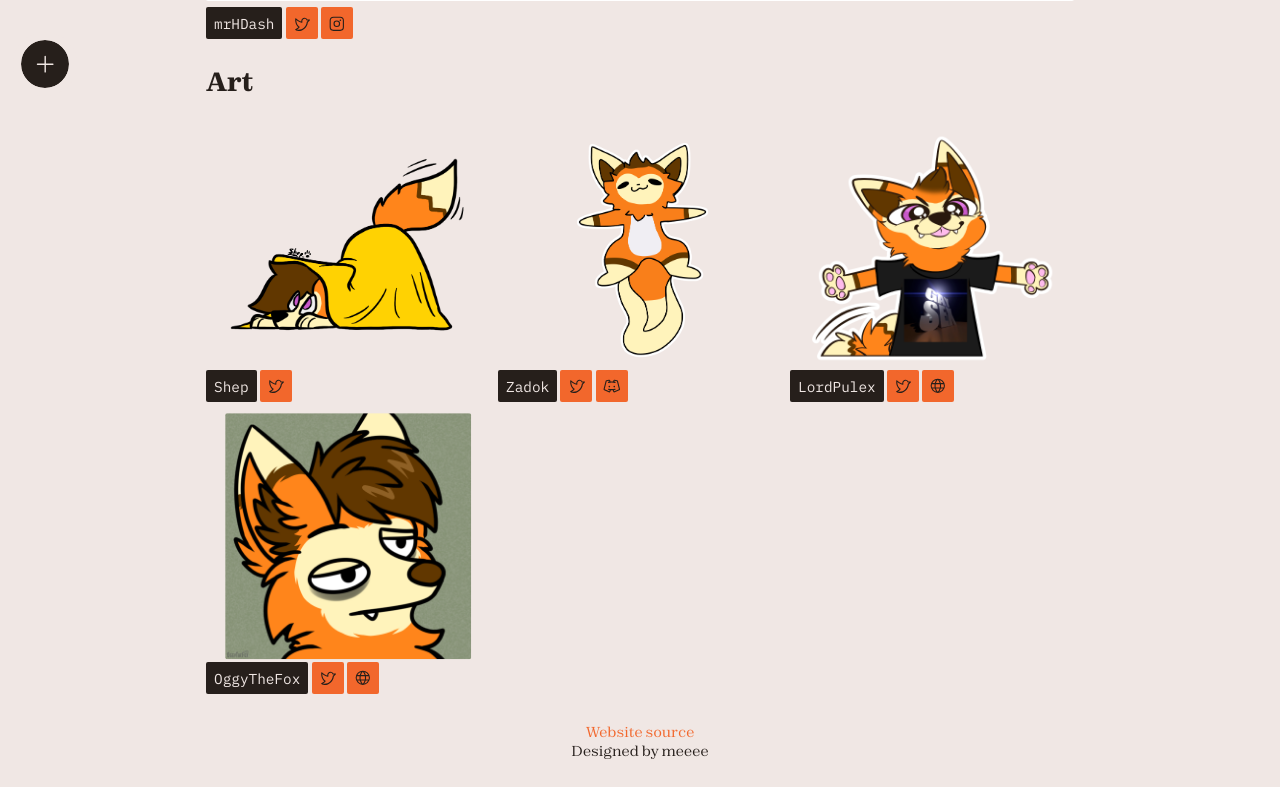
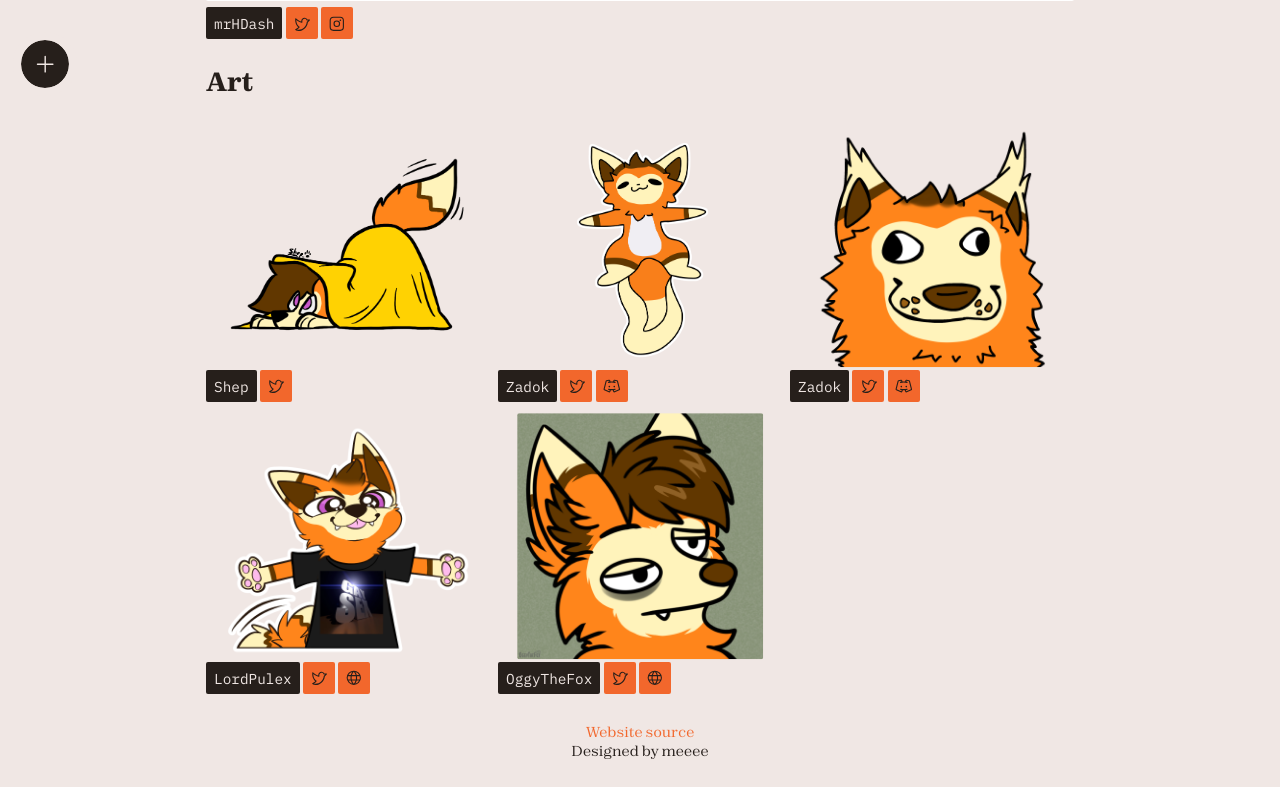
Before and after one commit to Fluffy-Bean/Fluffys-website, a Django app: page /refsheet/ in a window 1280 px wide. Shown: the part 691-1478 px from the top of the page. Run offline with Django 4.2, Linux system fonts and the light colour scheme; style sheets or scripts are compiled from the project's sources; some libraries are stand-ins or nearby versions.

Commit message:
Add cross-eye gift art

```diff
--- a/templates/views/refsheet.html
+++ b/templates/views/refsheet.html
@@ -35,6 +35,23 @@
 
         <div class="art">
             <span><img src="{% static 'images/taidum.png' %}" alt="FluffyBean"></span>
+            <div class="button-array">
+                <p>Zadok</p>
+                <a href="https://twitter.com/Zadoktater">
+                    <svg xmlns="http://www.w3.org/2000/svg" width="24" height="24" fill="currentColor" viewBox="0 0 256 256">
+                        <path d="M247.39,68.94A8,8,0,0,0,240,64H209.57A48.66,48.66,0,0,0,168.1,40a46.91,46.91,0,0,0-33.75,13.7A47.9,47.9,0,0,0,120,88v6.09C79.74,83.47,46.81,50.72,46.46,50.37a8,8,0,0,0-13.65,4.92c-4.31,47.79,9.57,79.77,22,98.18a110.93,110.93,0,0,0,21.88,24.2c-15.23,17.53-39.21,26.74-39.47,26.84a8,8,0,0,0-3.85,11.93c.75,1.12,3.75,5.05,11.08,8.72C53.51,229.7,65.48,232,80,232c70.67,0,129.72-54.42,135.75-124.44l29.91-29.9A8,8,0,0,0,247.39,68.94Zm-45,29.41a8,8,0,0,0-2.32,5.14C196,166.58,143.28,216,80,216c-10.56,0-18-1.4-23.22-3.08,11.51-6.25,27.56-17,37.88-32.48A8,8,0,0,0,92,169.08c-.47-.27-43.91-26.34-44-96,16,13,45.25,33.17,78.67,38.79A8,8,0,0,0,136,104V88a32,32,0,0,1,9.6-22.92A30.94,30.94,0,0,1,167.9,56c12.66.16,24.49,7.88,29.44,19.21A8,8,0,0,0,204.67,80h16Z"></path>
+                    </svg>
+                </a>
+                <button onclick="navigator.clipboard.writeText('zadoknchip'); return;">
+                    <svg xmlns="http://www.w3.org/2000/svg" width="24" height="24" fill="currentColor" viewBox="0 0 256 256">
+                        <path d="M104,140a12,12,0,1,1-12-12A12,12,0,0,1,104,140Zm60-12a12,12,0,1,0,12,12A12,12,0,0,0,164,128Zm74.45,64.9-67,29.71a16.17,16.17,0,0,1-21.71-9.1l-8.11-22q-6.72.45-13.63.46t-13.63-.46l-8.11,22a16.18,16.18,0,0,1-21.71,9.1l-67-29.71a15.93,15.93,0,0,1-9.06-18.51L38,58A16.07,16.07,0,0,1,51,46.14l36.06-5.93a16.22,16.22,0,0,1,18.26,11.88l3.26,12.84Q118.11,64,128,64t19.4.93l3.26-12.84a16.21,16.21,0,0,1,18.26-11.88L205,46.14A16.07,16.07,0,0,1,218,58l29.53,116.38A15.93,15.93,0,0,1,238.45,192.9ZM232,178.28,202.47,62s0,0-.08,0L166.33,56a.17.17,0,0,0-.17,0l-2.83,11.14c5,.94,10,2.06,14.83,3.42A8,8,0,0,1,176,86.31a8.09,8.09,0,0,1-2.16-.3A172.25,172.25,0,0,0,128,80a172.25,172.25,0,0,0-45.84,6,8,8,0,1,1-4.32-15.4c4.82-1.36,9.78-2.48,14.82-3.42L89.83,56s0,0-.12,0h0L53.61,61.93a.17.17,0,0,0-.09,0L24,178.33,91,208a.23.23,0,0,0,.22,0L98,189.72a173.2,173.2,0,0,1-20.14-4.32A8,8,0,0,1,82.16,170,171.85,171.85,0,0,0,128,176a171.85,171.85,0,0,0,45.84-6,8,8,0,0,1,4.32,15.41A173.2,173.2,0,0,1,158,189.72L164.75,208a.22.22,0,0,0,.21,0Z"></path>
+                    </svg>
+                </button>
+            </div>
+        </div>
+
+        <div class="art">
+            <span><img src="{% static 'images/cross-eyes.png' %}" alt="FluffyBean"></span>
             <div class="button-array">
                 <p>Zadok</p>
                 <a href="https://twitter.com/Zadoktater">
```
Also changed, not shown: static/images/cross-eyes.png (added).
